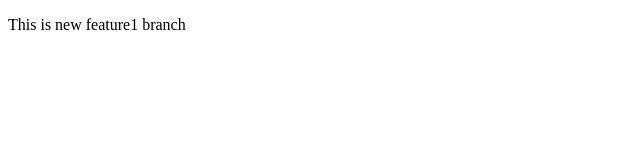
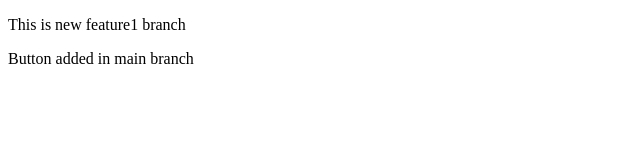
Before and after one commit to A-dhakad/localrepo, a plain HTML site: page index.html in a window 1280 px wide. Shown: the whole page, without its empty margins (0-640 px from the left). Drawn offline with Linux system fonts and the light colour scheme.

Commit message:
button added in main

```diff
--- a/index.html
+++ b/index.html
@@ -7,5 +7,6 @@
 </head>
 <body>
     <p>This is new feature1 branch </p>
+    <p>Button added in main branch </p>
 </body>
 </html>
```
